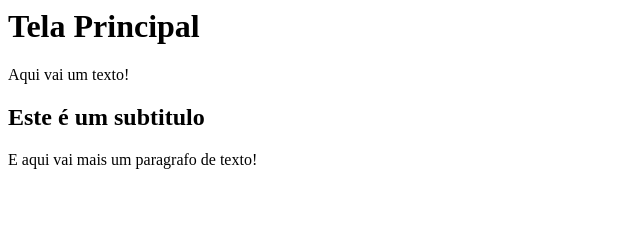
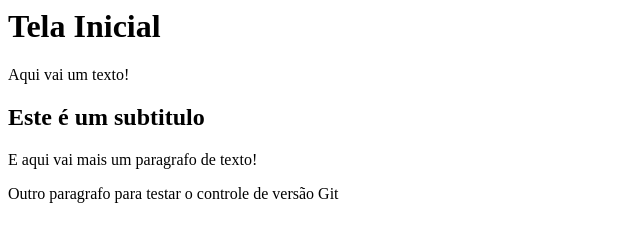
Before and after one commit to dnllink/curso-git, a plain HTML site: page index.html in a window 1280 px wide. Shown: the whole page, without its empty margins (0-640 px from the left). Drawn offline with Linux system fonts and the light colour scheme.

Commit message:
commit de alteracoes diversas

```diff
--- a/index.html
+++ b/index.html
@@ -3,9 +3,10 @@
     <title>Campeão - Prototipo</title>
 </head>
 <body>
-    <h1>Tela Principal</h1>
+    <h1>Tela Inicial</h1>
     <p>Aqui vai um texto!</p>
     <h2>Este é um subtitulo</h2>
     <p>E aqui vai mais um paragrafo de texto!</p>
+    <p>Outro paragrafo para testar o controle de versão Git</p>
 </body>
 </html>
```
